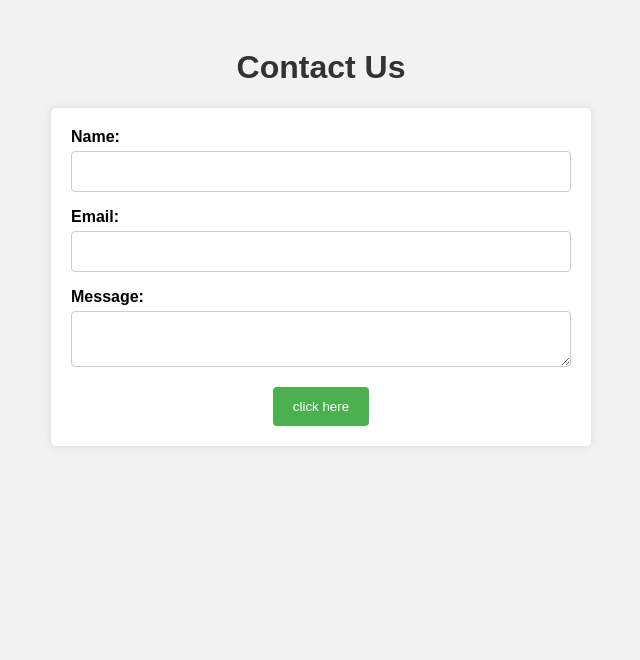
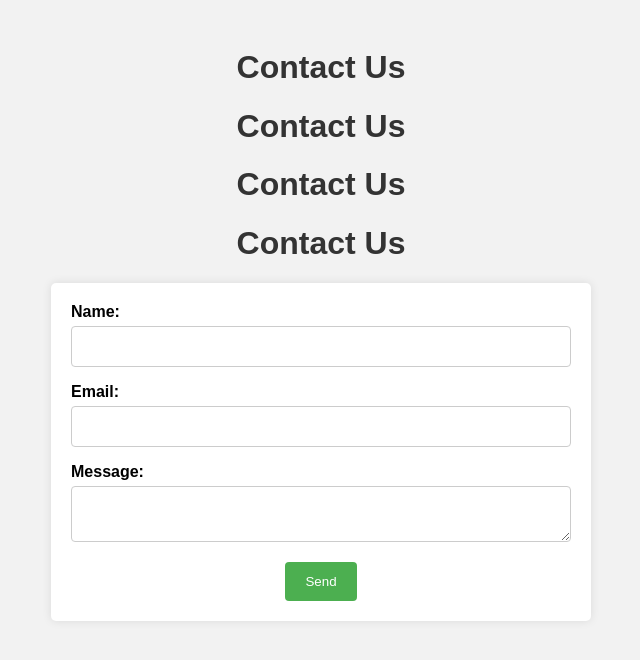
Before and after one commit to Hamza2566/hamza, a plain HTML site: page index.html in a window 1280 px wide. Shown: the whole page, without its empty margins (319-959 px from the left). Drawn offline with Linux system fonts and the light colour scheme.

Commit message:
version 15

```diff
--- a/index.html
+++ b/index.html
@@ -5,6 +5,9 @@
   <link rel="stylesheet" href="index.css">
 </head>
 <body>
+  <h1>Contact Us</h1>
+  <h1>Contact Us</h1>
+  <h1>Contact Us</h1>
   <h1>Contact Us</h1>
   <form>
     <label for="name">Name:</label>
@@ -16,8 +19,7 @@
     <label for="message">Message:</label>
     <textarea id="message" name="message" required></textarea>
 
-    <button type="submit">click here</button>
-
+    <button type="submit">Send</button>
   </form>
 </body>
 </html>
```
Also changed, not shown: index.css (indentation only).
